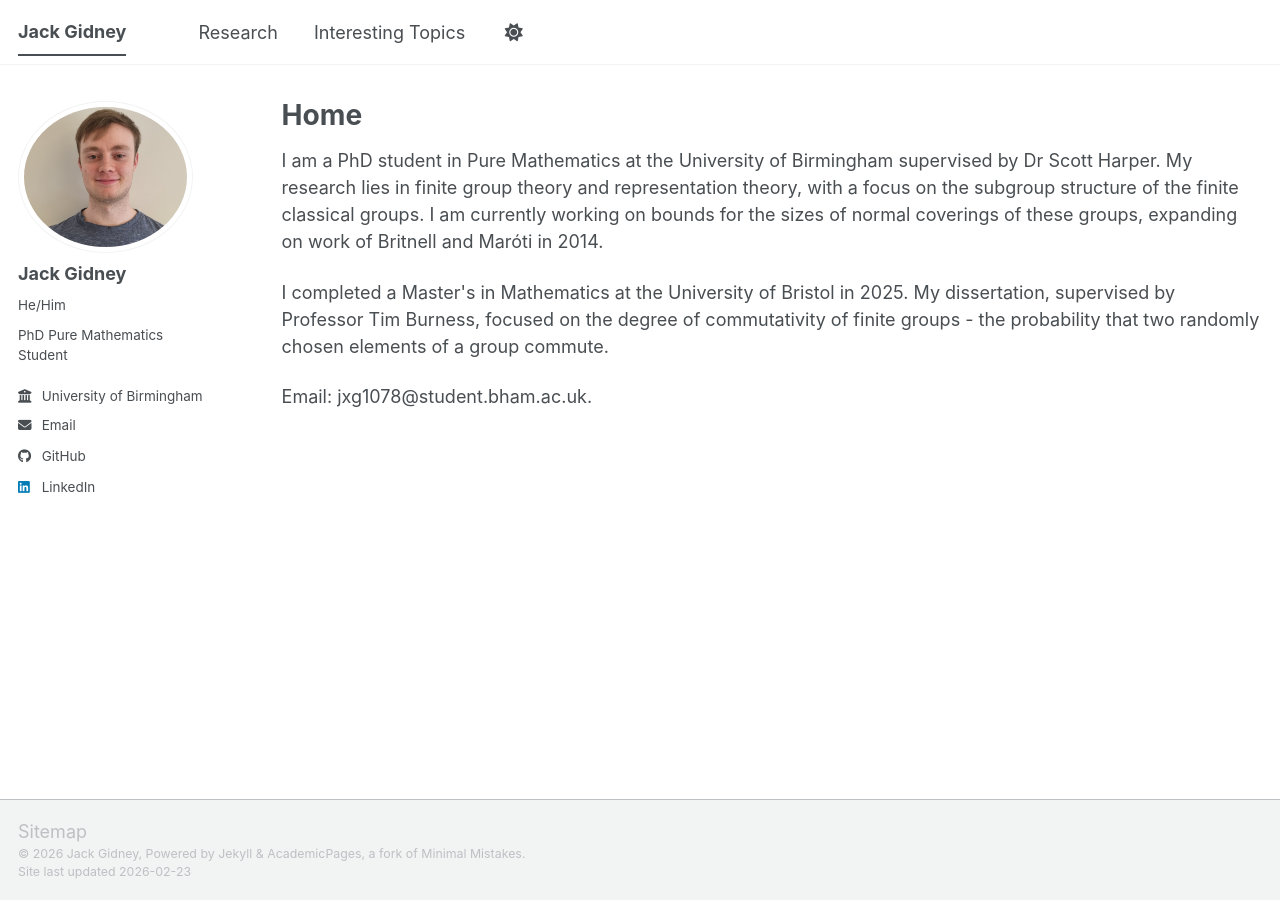
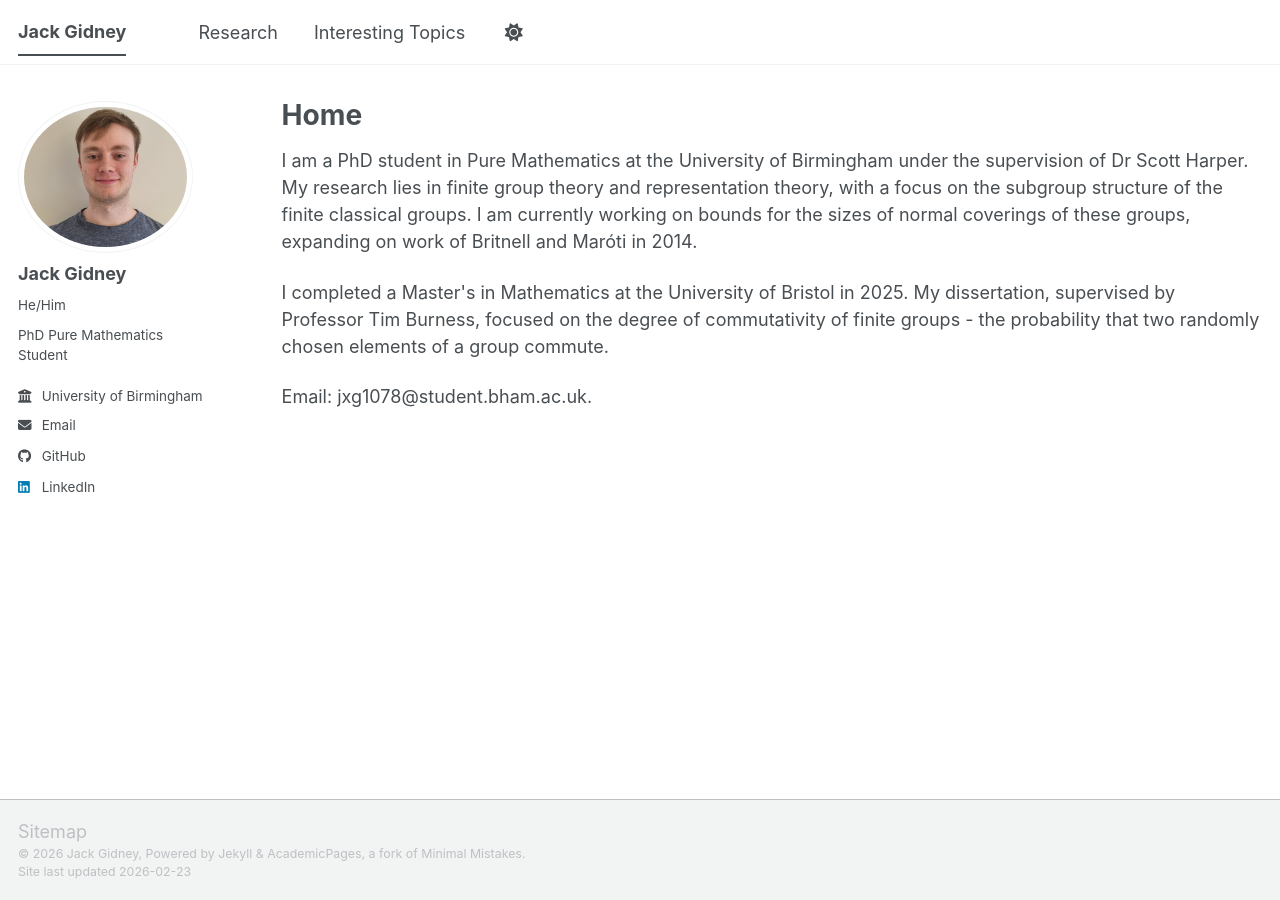
Before and after one commit to jgidney44/jgidney44.github.io, a Jekyll site: the page built from _pages/about.md, in a window 1280 px wide. Built offline with Jekyll 4.4.1, drawn with Linux system fonts in a browser that asks for light colours; a script bundle is joined from its source files by our own code; library files that are not in the unit come from our copies.

Commit message:
Update about.md

```diff
--- a/_pages/about.md
+++ b/_pages/about.md
@@ -8,7 +8,7 @@ redirect_from:
   - /about.html
 ---
 
-<p>I am a PhD student in Pure Mathematics at the University of Birmingham supervised by Dr Scott Harper. My research lies in finite group theory and representation theory,
+<p>I am a PhD student in Pure Mathematics at the University of Birmingham under the supervision of Dr Scott Harper. My research lies in finite group theory and representation theory,
 with a focus on the subgroup structure of the finite classical groups. I am currently working on bounds for the sizes of normal coverings of these groups,
 expanding on work of Britnell and Mar&oacute;ti in 2014.</p>
 
```
